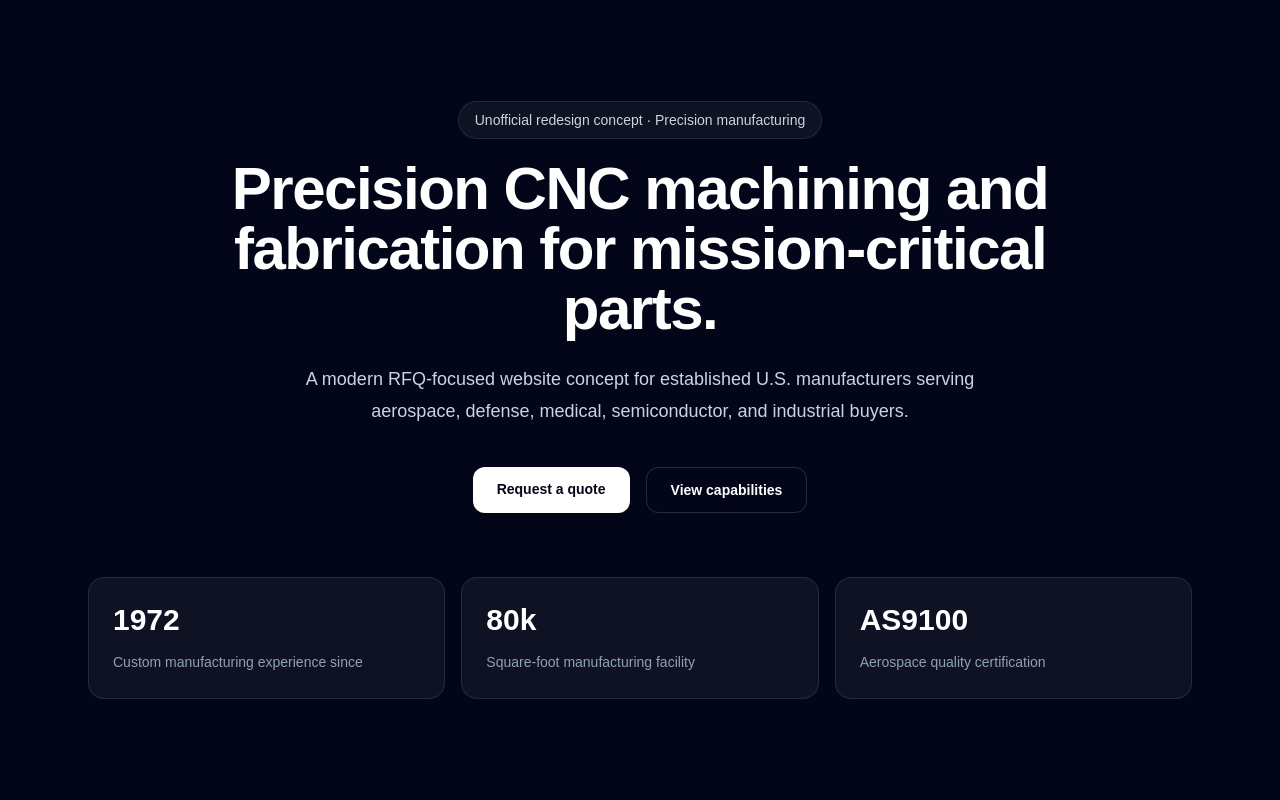
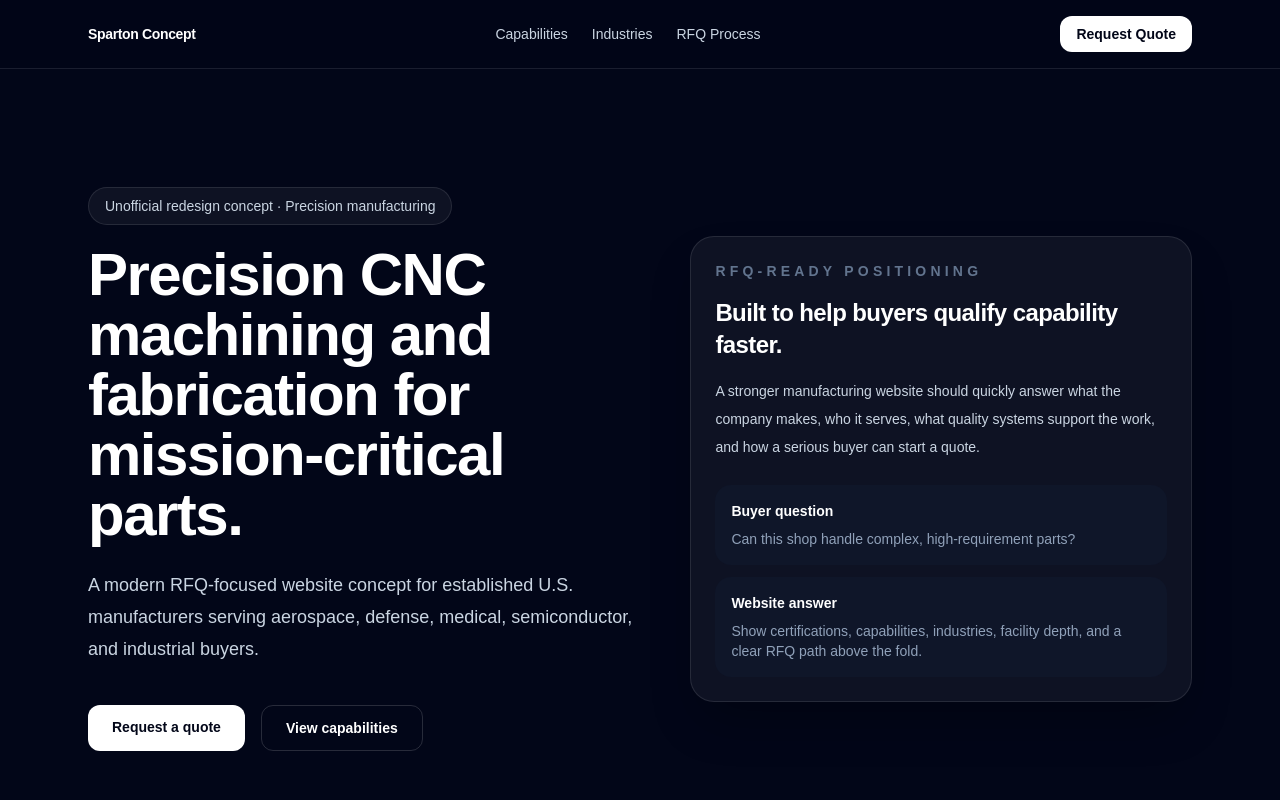
Before and after one commit to deoruiz/30-day-dev-sprint, a Next.js app in the folder project-1-landing-page/: page / in a window 1280 px wide. Shown: the top 800 px of the page. Built offline with nearby package versions, Linux system fonts and the light colour scheme.

Commit message:
Enhance landing page with navigation links and improved layout for RFQ process, capabilities, and industries sections

```diff
--- a/project-1-landing-page/app/page.tsx
+++ b/project-1-landing-page/app/page.tsx
@@ -1,4 +1,21 @@
 export default function Home() {
+    const navLinks = [
+        {
+            id: "capabilities",
+            label: "Capabilities",
+            href: "#capabilities",
+        },
+        {
+            id: "industries",
+            label: "Industries",
+            href: "#industries",
+        },
+        {
+            id: "process",
+            label: "RFQ Process",
+            href: "#process",
+        },
+    ];
     const trustSignals = [
         {
             id: "founded",
@@ -75,50 +92,97 @@ export default function Home() {
 
     return (
   <main className="min-h-screen bg-slate-950 text-white">
-            <section className="mx-auto flex min-h-screen max-w-6xl flex-col items-center justify-center px-6 py-20 text-center">
-                <p className="mb-5 rounded-full border border-white/10 bg-white/5 px-4 py-2 text-sm font-medium text-slate-300">
+    <header className="sticky top-0 z-50 border-b border-white/10 bg-slate-950/85 backdrop-blur">
+      <nav className="mx-auto flex max-w-6xl items-center justify-between px-6 py-4">
+        <a href="#" className="text-sm font-bold tracking-tight">
+          Sparton Concept
+        </a>
+
+        <div className="hidden items-center gap-6 md:flex">
+          {navLinks.map((link) => (
+            <a
+              key={link.id}
+              href={link.href}
+              className="text-sm text-slate-300 transition hover:text-white"
+            >
+              {link.label}
+            </a>
+          ))}
+        </div>
+
+        <a
+          href="#rfq"
+          className="rounded-xl bg-white px-4 py-2 text-sm font-semibold text-slate-950 transition hover:bg-slate-200"
+        >
+          Request Quote
+        </a>
+      </nav>
+    </header>
+
+    <section className="mx-auto grid min-h-screen max-w-6xl items-center gap-12 px-6 py-20 lg:grid-cols-[1.05fr_0.95fr]">
+      <div className="text-left">
+        <p className="mb-5 inline-flex rounded-full border border-white/10 bg-white/5 px-4 py-2 text-sm font-medium text-slate-300">
           Unofficial redesign concept · Precision manufacturing
         </p>
 
         <h1 className="max-w-4xl text-4xl font-bold tracking-tight sm:text-6xl">
-                    Precision CNC machining and fabrication for mission-critical
-                    parts.
+          Precision CNC machining and fabrication for mission-critical parts.
         </h1>
 
         <p className="mt-6 max-w-2xl text-lg leading-8 text-slate-300">
           A modern RFQ-focused website concept for established U.S.
-                    manufacturers serving aerospace, defense, medical,
-                    semiconductor, and industrial buyers.
+          manufacturers serving aerospace, defense, medical, semiconductor, and
+          industrial buyers.
         </p>
 
         <div className="mt-10 flex flex-col gap-4 sm:flex-row">
           <a
             href="#rfq"
-                        className="rounded-xl bg-white px-6 py-3 text-sm font-semibold text-slate-950 transition hover:bg-slate-200"
+            className="rounded-xl bg-white px-6 py-3 text-center text-sm font-semibold text-slate-950 transition hover:bg-slate-200"
           >
             Request a quote
           </a>
 
           <a
             href="#capabilities"
-                        className="rounded-xl border border-white/15 px-6 py-3 text-sm font-semibold text-white transition hover:bg-white/10"
+            className="rounded-xl border border-white/15 px-6 py-3 text-center text-sm font-semibold text-white transition hover:bg-white/10"
           >
             View capabilities
           </a>
         </div>
+      </div>
 
-                <div className="mt-16 grid w-full gap-4 text-left sm:grid-cols-3">
-                    {trustSignals.map((signal) => (
-                        <div
-                            key={signal.id}
-                            className="rounded-2xl border border-white/10 bg-white/5 p-6"
-                        >
-                            <p className="text-3xl font-bold">{signal.value}</p>
-                            <p className="mt-3 text-sm leading-6 text-slate-400">
-                                {signal.label}
+      <div className="rounded-3xl border border-white/10 bg-white/5 p-6 text-left shadow-2xl shadow-black/30">
+        <p className="text-sm font-semibold uppercase tracking-[0.3em] text-slate-500">
+          RFQ-ready positioning
+        </p>
+
+        <h2 className="mt-4 text-2xl font-bold tracking-tight">
+          Built to help buyers qualify capability faster.
+        </h2>
+
+        <p className="mt-4 text-sm leading-7 text-slate-300">
+          A stronger manufacturing website should quickly answer what the
+          company makes, who it serves, what quality systems support the work,
+          and how a serious buyer can start a quote.
+        </p>
+
+        <div className="mt-6 grid gap-3">
+          <div className="rounded-2xl bg-slate-900/80 p-4">
+            <p className="text-sm font-semibold">Buyer question</p>
+            <p className="mt-2 text-sm text-slate-400">
+              Can this shop handle complex, high-requirement parts?
             </p>
           </div>
-                    ))}
+
+          <div className="rounded-2xl bg-slate-900/80 p-4">
+            <p className="text-sm font-semibold">Website answer</p>
+            <p className="mt-2 text-sm text-slate-400">
+              Show certifications, capabilities, industries, facility depth, and
+              a clear RFQ path above the fold.
+            </p>
+          </div>
+        </div>
       </div>
     </section>
 
@@ -161,7 +225,7 @@ export default function Home() {
                 </div>
             </section>
 
-            <section className="mx-auto max-w-6xl px-6 py-20 text-left">
+            <section id="industries" className="mx-auto max-w-6xl px-6 py-20 text-left">
                 <div className="rounded-3xl border border-white/10 bg-white/3 p-6 sm:p-8">
                     <p className="text-sm font-semibold uppercase tracking-[0.3em] text-slate-500">
                         Industries served
@@ -193,7 +257,7 @@ export default function Home() {
                 </div>
             </section>
 
-            <section className="mx-auto max-w-6xl px-6 py-20 text-left">
+            <section id="process" className="mx-auto max-w-6xl px-6 py-20 text-left">
                 <p className="text-sm font-semibold uppercase tracking-[0.3em] text-slate-500">
                     RFQ journey
                 </p>
```
Lines whose indentation alone changed are shown as unchanged.
